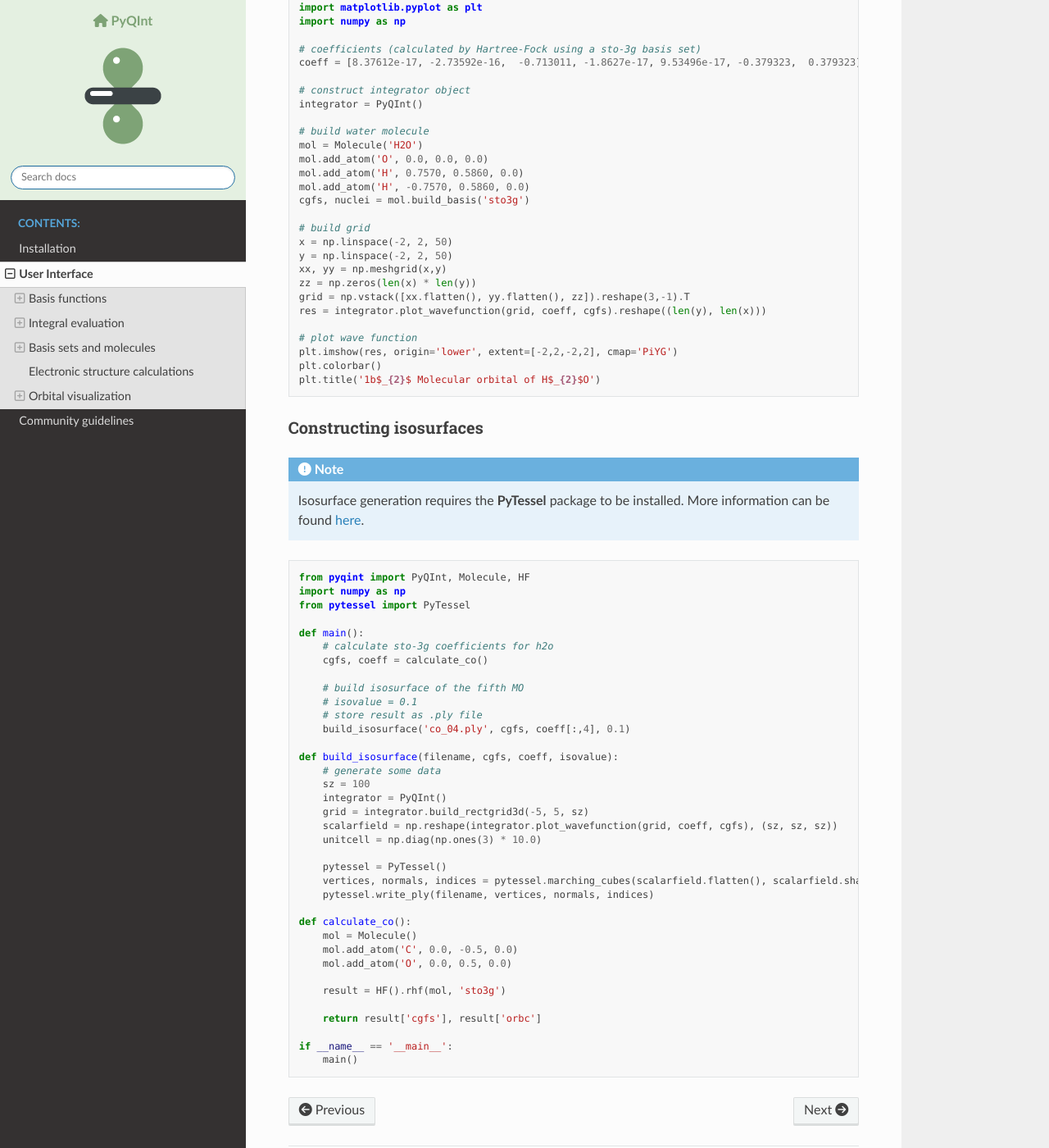
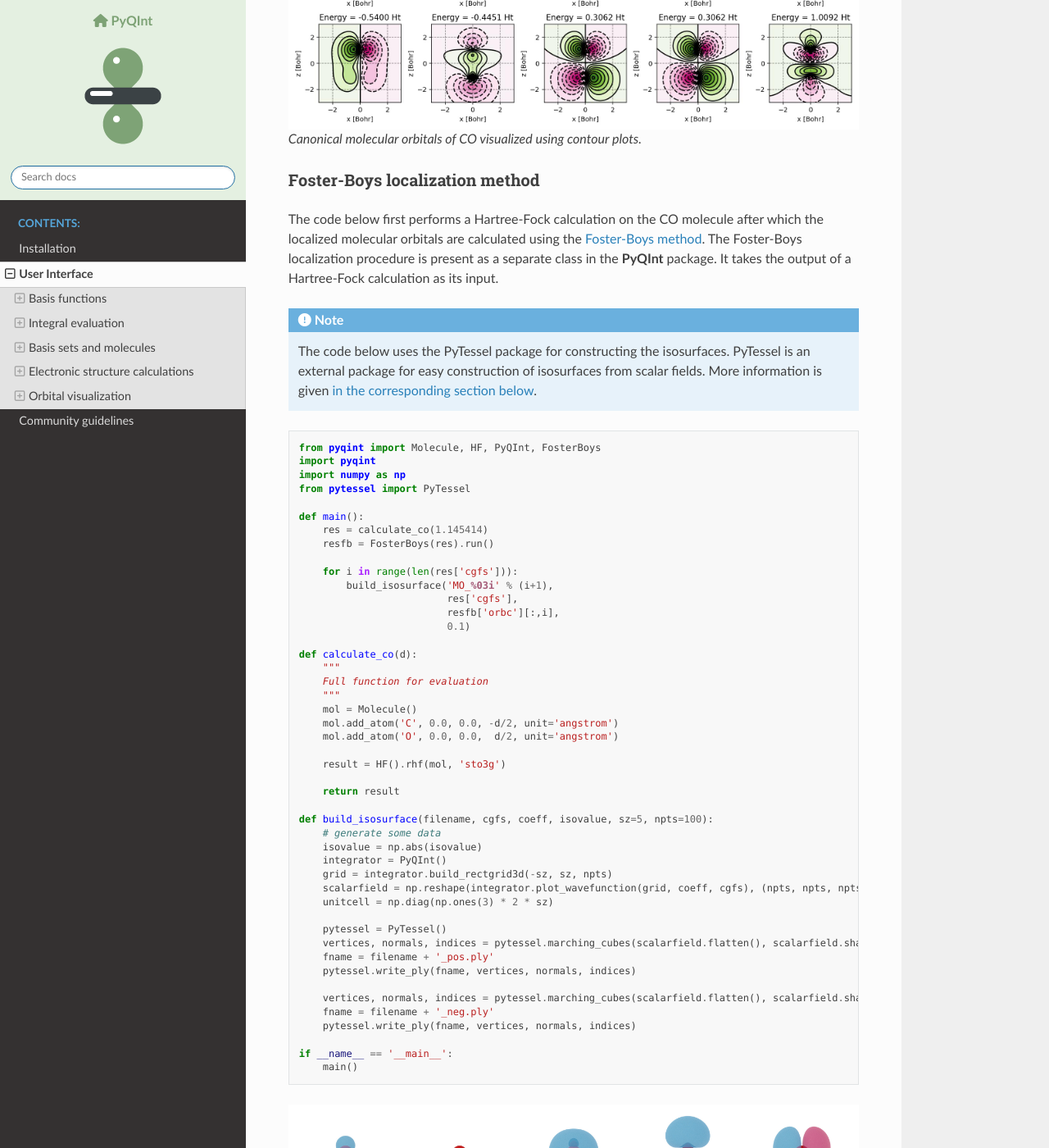
Before and after one commit to ifilot/pyqint, a Sphinx documentation site: the page built from docs/user_interface.rst, in a window 1280 px wide and 1400 px high, scrolled down 9391 px. Shown: the whole window at 82% size. Built offline with Sphinx 7.4.7 and the Read the Docs theme 2.0.0, drawn with Linux system fonts in a browser that asks for light colours; nearby versions of some CDN libraries; some of the changed text lies outside the part shown.

Commit message:
Expanding documentation

```diff
--- a/docs/user_interface.rst
+++ b/docs/user_interface.rst
@@ -415,6 +415,13 @@ The output of the above script is given by::
 Electronic structure calculations
 =================================
 
+Hartree-Fock
+------------
+
+The Hartree-Fock procedure is readily available as a separate class in the
+:program:`PyQInt` package. It gives rich output allowing the user to investigate
+the Hartree-Fock coefficient optimization procedure in detail.
+
 .. code-block:: python
 
     from pyqint import PyQInt, Molecule, HF
@@ -466,6 +473,86 @@ Electronic structure calculations
     if __name__ == '__main__':
         main()
 
+.. figure:: _static/img/co.jpg
+
+    Canonical molecular orbitals of CO visualized using contour plots.
+
+Foster-Boys localization method
+-------------------------------
+
+The code below first performs a Hartree-Fock calculation on the CO molecule
+after which the localized molecular orbitals are calculated using the
+`Foster-Boys method <https://en.wikipedia.org/wiki/Localized_molecular_orbitals#Foster-Boys>`_.
+The Foster-Boys localization procedure is present as a separate class in the
+:program:`PyQInt` package. It takes the output of a Hartree-Fock calculation
+as its input.
+
+.. note::
+    The code below uses the PyTessel package for constructing the isosurfaces.
+    PyTessel is an external package for easy construction of isosurfaces from
+    scalar fields. More information is given `in the corresponding section below <#constructing-isosurfaces>`_.
+
+.. code-block:: python
+
+    from pyqint import Molecule, HF, PyQInt, FosterBoys
+    import pyqint
+    import numpy as np
+    from pytessel import PyTessel
+
+    def main():
+        res = calculate_co(1.145414)
+        resfb = FosterBoys(res).run()
+
+        for i in range(len(res['cgfs'])):
+            build_isosurface('MO_%03i' % (i+1),
+                             res['cgfs'],
+                             resfb['orbc'][:,i],
+                             0.1)
+
+    def calculate_co(d):
+        """
+        Full function for evaluation
+        """
+        mol = Molecule()
+        mol.add_atom('C', 0.0, 0.0, -d/2, unit='angstrom')
+        mol.add_atom('O', 0.0, 0.0,  d/2, unit='angstrom')
+
+        result = HF().rhf(mol, 'sto3g')
+
+        return result
+
+    def build_isosurface(filename, cgfs, coeff, isovalue, sz=5, npts=100):
+        # generate some data
+        isovalue = np.abs(isovalue)
+        integrator = PyQInt()
+        grid = integrator.build_rectgrid3d(-sz, sz, npts)
+        scalarfield = np.reshape(integrator.plot_wavefunction(grid, coeff, cgfs), (npts, npts, npts))
+        unitcell = np.diag(np.ones(3) * 2 * sz)
+
+        pytessel = PyTessel()
+        vertices, normals, indices = pytessel.marching_cubes(scalarfield.flatten(), scalarfield.shape, unitcell.flatten(), isovalue)
+        fname = filename + '_pos.ply'
+        pytessel.write_ply(fname, vertices, normals, indices)
+
+        vertices, normals, indices = pytessel.marching_cubes(scalarfield.flatten(), scalarfield.shape, unitcell.flatten(), -isovalue)
+        fname = filename + '_neg.ply'
+        pytessel.write_ply(fname, vertices, normals, indices)
+
+    if __name__ == '__main__':
+        main()
+
+.. figure:: _static/img/co_isosurfaces.jpg
+
+    Canonical molecular orbitals of CO visualized using isosurfaces with an
+    isovalue of +/-0.1.
+
+.. figure:: _static/img/co_isosurfaces_foster_boys.jpg
+
+    Localized molecular orbitals of CO visualized using isosurfaces with an
+    isovalue of +/-0.1. Note that the localization procedure has only been
+    applied to the occupied molecular orbitals. Observe that the localized
+    orbitals contain a triple-degenerate state corresponding to the triple
+    bond and two lone pairs for C and O.
 
 Orbital visualization
 =====================
```
Also changed, not shown: docs/index.rst (+23 -1 lines), docs/_static/img/co_isosurfaces.jpg (added), docs/_static/img/co_isosurfaces_foster_boys.jpg (added).
